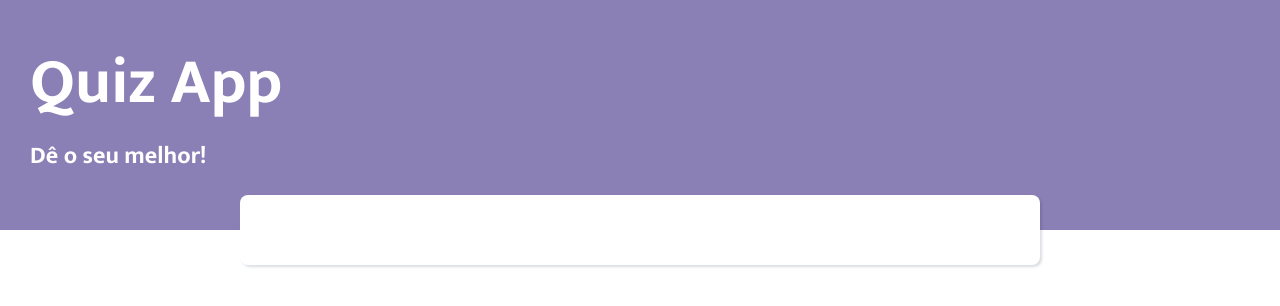
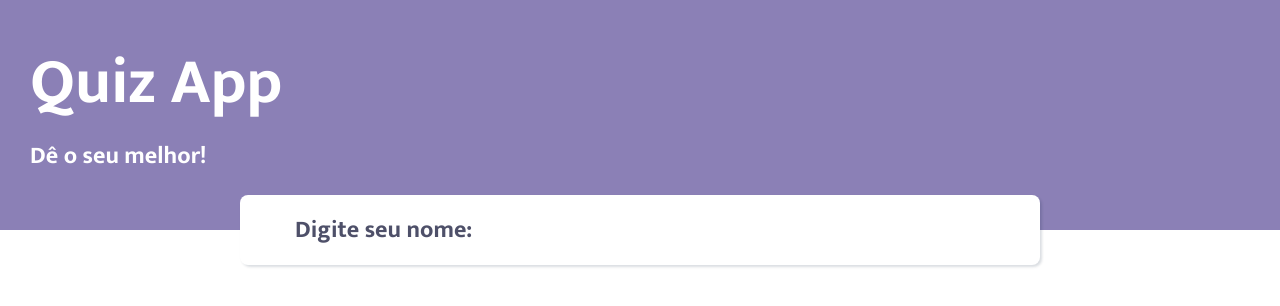
Before and after one commit to andradeigor/economapas-desafio, a React (Create React App) app: page / in a window 1280 px wide. Shown: the top 306 px of the page. Built offline with nearby package versions, Linux system fonts and the light colour scheme.

Commit message:
added the input field

```diff
--- a/src/components/Header/Header.tsx
+++ b/src/components/Header/Header.tsx
@@ -4,12 +4,21 @@ import {
   HeaterTitle,
   HeaderSubTitle,
   HeaderSeachBarContainer,
+  HeaderSeachBarWraper,
+  HeaderSeachBarTitleConteiner,
+  HeaderSeachBarTitle,
 } from "./style";
 
 export const Header: React.FC = () => {
   return (
     <HeaderContainer>
-      <HeaderSeachBarContainer />
+      <HeaderSeachBarContainer>
+        <HeaderSeachBarWraper>
+          <HeaderSeachBarTitleConteiner>
+            <HeaderSeachBarTitle>Digite seu nome:</HeaderSeachBarTitle>
+          </HeaderSeachBarTitleConteiner>
+        </HeaderSeachBarWraper>
+      </HeaderSeachBarContainer>
       <HeaderTitleContainer>
         <HeaterTitle>Quiz App</HeaterTitle>
         <HeaderSubTitle>Dê o seu melhor!</HeaderSubTitle>
--- a/src/components/Header/style.tsx
+++ b/src/components/Header/style.tsx
@@ -40,3 +40,21 @@ export const HeaderSeachBarContainer = styled.div`
   left: 50%;
   transform: translate(-50%, 50%);
 `;
+
+export const HeaderSeachBarWraper = styled.div`
+  width: 100%;
+  height: 100%;
+  padding: 10px;
+`;
+export const HeaderSeachBarTitleConteiner = styled.div`
+  width: 40%;
+  height: 100%;
+  display: flex;
+  align-items: center;
+`;
+
+export const HeaderSeachBarTitle = styled.h1`
+  font-size: 24px;
+  color: ${({ theme }) => theme.colors.text};
+  margin-left: 45px;
+`;
```
